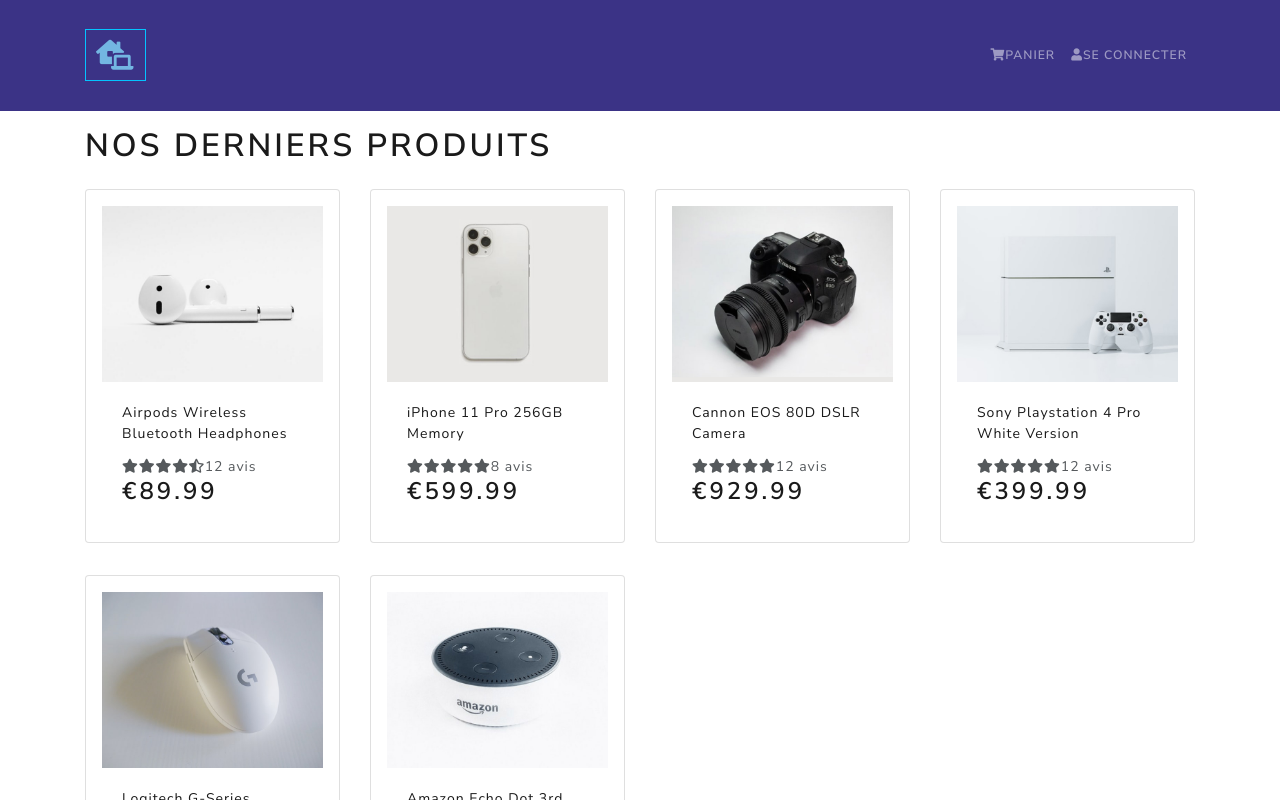
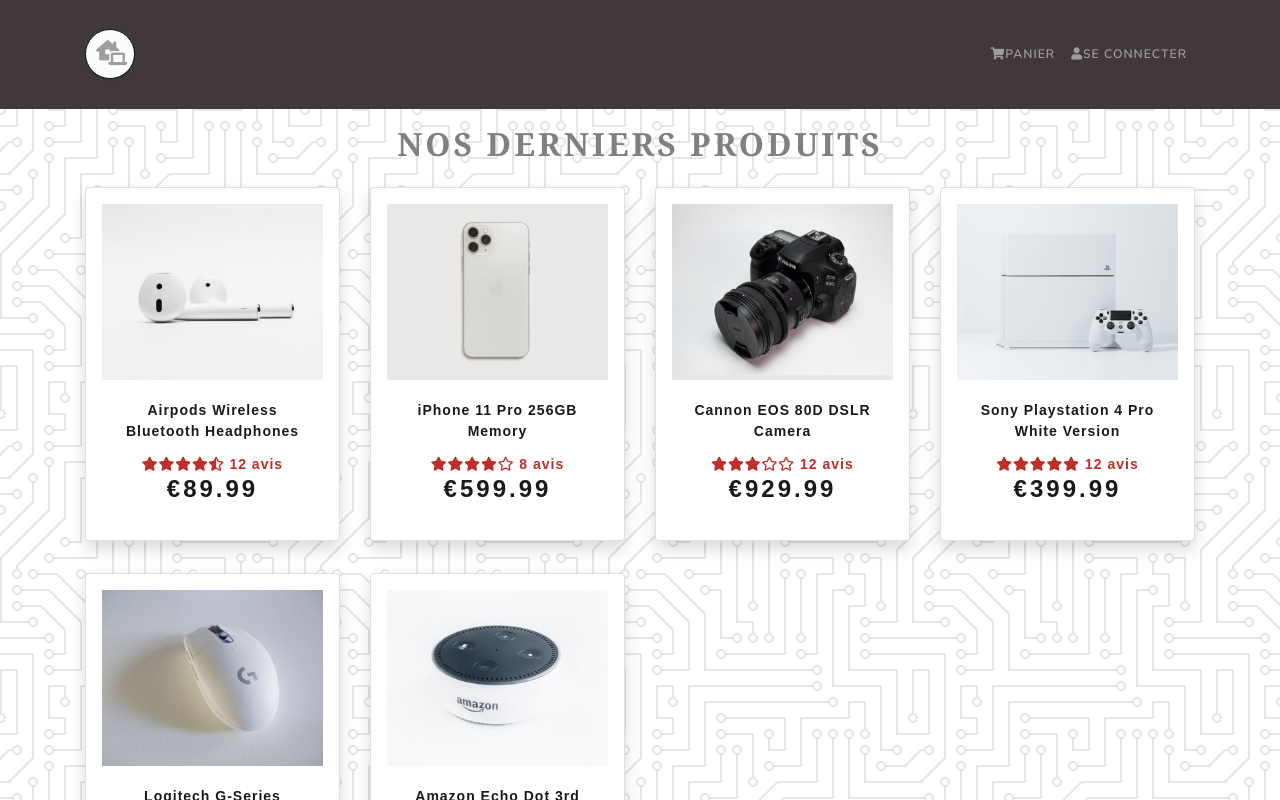
Before and after one commit to dhagnere/PROSHOP, a React (Create React App) app in the folder frontend/: page / in a window 1280 px wide. Shown: the top 800 px of the page. Built offline with nearby package versions, Linux system fonts and the light colour scheme.

Commit message:
Background added on Homescreen

```diff
--- a/frontend/src/components/Header.css
+++ b/frontend/src/components/Header.css
@@ -1,10 +1,19 @@
 .fa-laptop-house {
-    color: rgb(115, 182, 226);
-    font-size: 30px;
+    color: rgb(158, 158, 158);
+    font-size: 25px;
+    height: 50px;
+    width: 50px;
+    border-style: solid;
+    border-color: black;
+    background-color: rgb(253, 252, 252);
     padding: 10px;
-    border: rgb(4, 196, 255) 1px solid;
+    border: rgb(2, 23, 29) 1px solid;
+    border-radius: 60px;
+    box-shadow: 0 2px 2px -2px rgba(18, 18, 19, 0.952);
 }
 
 .navbar-color{
-    background-color: rgba(15, 5, 107, 0.815);
+    background-color: rgba(54, 46, 46, 0.945);
+    border: rgb(247, 6, 6);
+
 }
--- a/frontend/src/components/Product.js
+++ b/frontend/src/components/Product.js
@@ -4,7 +4,7 @@
 
 const Product = ({ product }) => {
   return (
-    <Card className='my-3 p-3 rounded'>
+    <Card className='my-3 p-3 rounded shadow p'>
       <a href={`/product/${product._id}`}>
         <Card.Img src={product.image} variant='top' />
       </a>
--- a/frontend/src/components/Rating.js
+++ b/frontend/src/components/Rating.js
@@ -11,7 +11,7 @@
               ? 'fas fa-star'
               : value >= 0.5
               ? 'fas fa-star-half-alt'
-              : 'fas fa-star'
+              : 'far fa-star'
           }
         ></i>
       </span>
@@ -22,7 +22,7 @@
               ? 'fas fa-star'
               : value >= 1.5
               ? 'fas fa-star-half-alt'
-              : 'fas fa-star'
+              : 'far fa-star'
           }
         ></i>
       </span>
@@ -33,7 +33,7 @@
               ? 'fas fa-star'
               : value >= 2.5
               ? 'fas fa-star-half-alt'
-              : 'fas fa-star'
+              : 'far fa-star'
           }
         ></i>
       </span>
@@ -44,7 +44,7 @@
               ? 'fas fa-star'
               : value >= 3.5
               ? 'fas fa-star-half-alt'
-              : 'fas fa-star'
+              : 'far fa-star'
           }
         ></i>
       </span>
@@ -55,11 +55,12 @@
               ? 'fas fa-star'
               : value >= 4.5
               ? 'fas fa-star-half-alt'
-              : 'fas fa-star'
+              : 'far fa-star'
           }
         ></i>
       </span>
-      <span>{text && text}</span>
+      <span>  </span>
+      <span>{text ? text : ''}</span>
     </div>
   )
 }
--- /dev/null
+++ b/frontend/src/screens/HomeScreen.css
@@ -0,0 +1,5 @@
+.text-title{
+    text-align: center;
+    font-family: Cambria, Cochin, Georgia, Times, 'Times New Roman', serif ;
+    color: gray;
+}
--- a/frontend/src/screens/HomeScreen.js
+++ b/frontend/src/screens/HomeScreen.js
@@ -1,4 +1,5 @@
 import React from 'react'
+import './HomeScreen.css'
 import {Row , Col} from 'react-bootstrap'
 import products from '../products'
 import Product from '../components/Product'
@@ -6,7 +7,7 @@
 const HomeScreen = () => {
     return (
         <>
-            <h1>Nos derniers produits</h1>
+            <h1 className="text-title">Nos derniers produits</h1>
             <Row>
                {products.map(product => (
                    <Col sm={12} md={6} lg={4} xl={3}>
```
Also changed, not shown: frontend/src/index.css, 1 other file (tests, documents, lock files or other folders).
